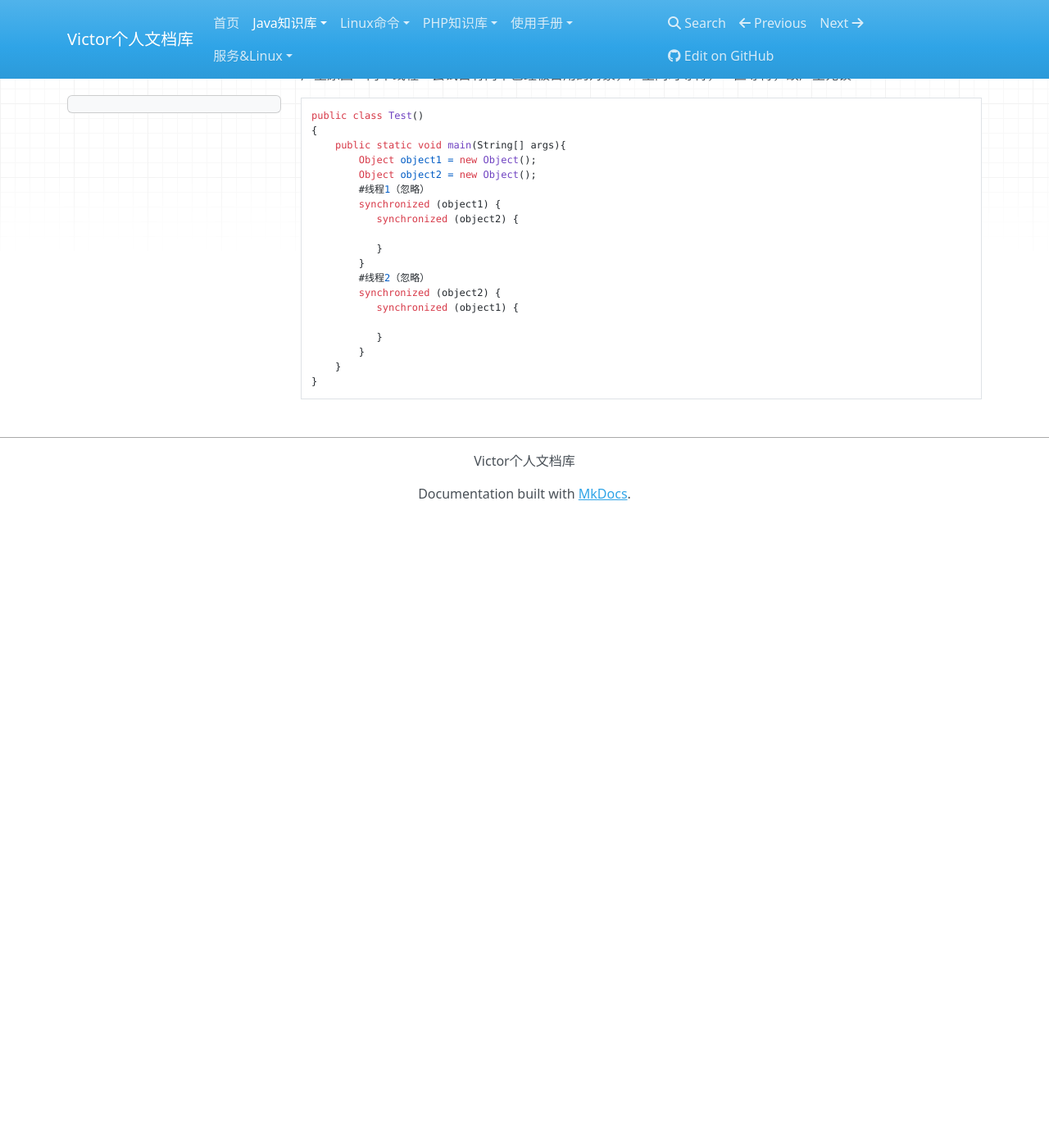
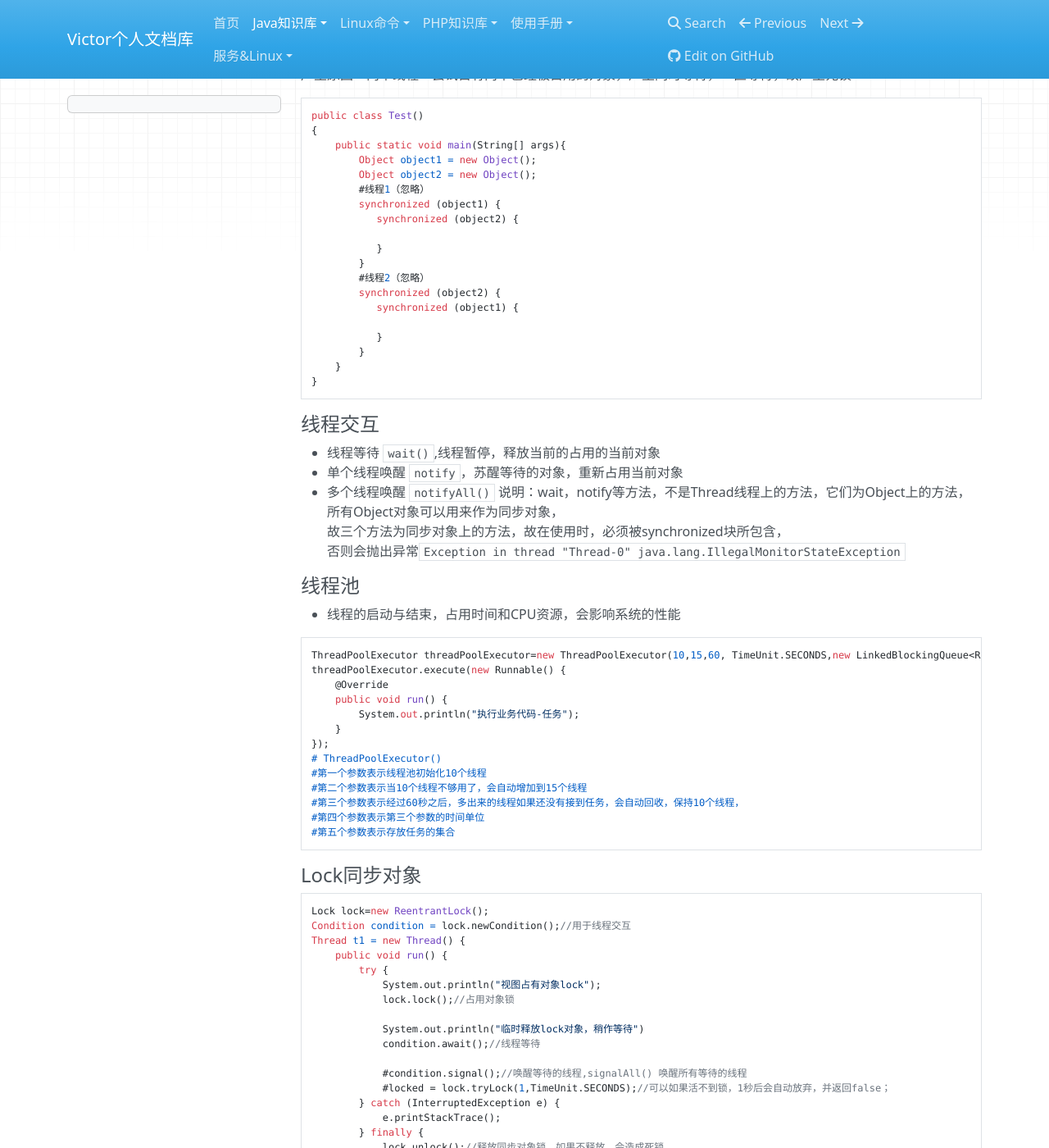
Before and after one commit to victor24680/victorDocs, an MkDocs documentation site: the page built from docs/Java知识库/Java语言库/线程.md, in a window 1280 px wide and 1400 px high, scrolled down 2045 px. Shown: the whole window at 82% size. Built offline with MkDocs 1.6.1, drawn with Linux system fonts in a browser that asks for light colours; nearby versions of some CDN libraries; before the commit the page ends 2675 px from its top, so only the background shows below that; some of the changed text lies outside the part shown.

Commit message:
异常处理，线程处理，文件处理

````diff
--- a/docs/Java知识库/Java语言库/线程.md
+++ b/docs/Java知识库/Java语言库/线程.md
@@ -113,3 +113,64 @@ public class Test()
     }
 }
 ```
+#### 线程交互
+- 线程等待 `wait()`,线程暂停，释放当前的占用的当前对象
+- 单个线程唤醒 `notify`，苏醒等待的对象，重新占用当前对象
+- 多个线程唤醒 `notifyAll()`
+说明：wait，notify等方法，不是Thread线程上的方法，它们为Object上的方法，所有Object对象可以用来作为同步对象，<br />
+故三个方法为同步对象上的方法，故在使用时，必须被synchronized块所包含，<br />
+否则会抛出异常`Exception in thread "Thread-0" java.lang.IllegalMonitorStateException`
+
+#### 线程池
+- 线程的启动与结束，占用时间和CPU资源，会影响系统的性能
+```
+ThreadPoolExecutor threadPoolExecutor=new ThreadPoolExecutor(10,15,60, TimeUnit.SECONDS,new LinkedBlockingQueue<Runnable>());
+threadPoolExecutor.execute(new Runnable() {
+    @Override
+    public void run() {
+        System.out.println("执行业务代码-任务");
+    }
+});
+# ThreadPoolExecutor()
+#第一个参数表示线程池初始化10个线程
+#第二个参数表示当10个线程不够用了，会自动增加到15个线程
+#第三个参数表示经过60秒之后，多出来的线程如果还没有接到任务，会自动回收，保持10个线程，
+#第四个参数表示第三个参数的时间单位
+#第五个参数表示存放任务的集合
+```
+
+#### Lock同步对象
+```java
+Lock lock=new ReentrantLock();
+Condition condition = lock.newCondition();//用于线程交互
+Thread t1 = new Thread() {
+    public void run() {
+        try {
+            System.out.println("视图占有对象lock");
+            lock.lock();//占用对象锁
+
+            System.out.println("临时释放lock对象，稍作等待")
+            condition.await();//线程等待
+
+            #condition.signal();//唤醒等待的线程,signalAll() 唤醒所有等待的线程
+            #locked = lock.tryLock(1,TimeUnit.SECONDS);//可以如果活不到锁，1秒后会自动放弃，并返回false；
+        } catch (InterruptedException e) {
+            e.printStackTrace();
+        } finally {
+            lock.unlock();//释放同步对象锁，如果不释放，会造成死锁
+        }
+    }
+};
+```
+#### synchronized和Lock的区别
+1. Lock是一个接口，synchronized则是Java中的关键字，内置的语言实现，Lock代码层的实现；
+2. Lock可以选择性的获取锁，如果一段时间获取不到，可以放弃，此特性可以避免死锁；
+3. synchronized在发生异常和同步块结束的时候，会自动释放锁。而Lock必须手动释放， 否则会造成死锁。
+
+#### 原子性
+- i++ 操作，事实有三个原子性操作组成
+1. 第一个取i的值
+2. i+1
+3. 把新的值赋予i
+三个操作合在一起，不是原子性操作，故不是线程安全的（可以使用10000个线程来测试）。
+- ` AtomicInteger atomicInteger = new AtomicInteger();`类中的方法调用是线程安全的.
````
Also changed, not shown: other parts of docs/Java知识库/Java语言库/线程.md (+1 -1 lines), docs/Java知识库/Java语言库/IO文件流.md (added, +55 -0 lines), docs/Java知识库/Java语言库/异常.md (added, +27 -0 lines).
